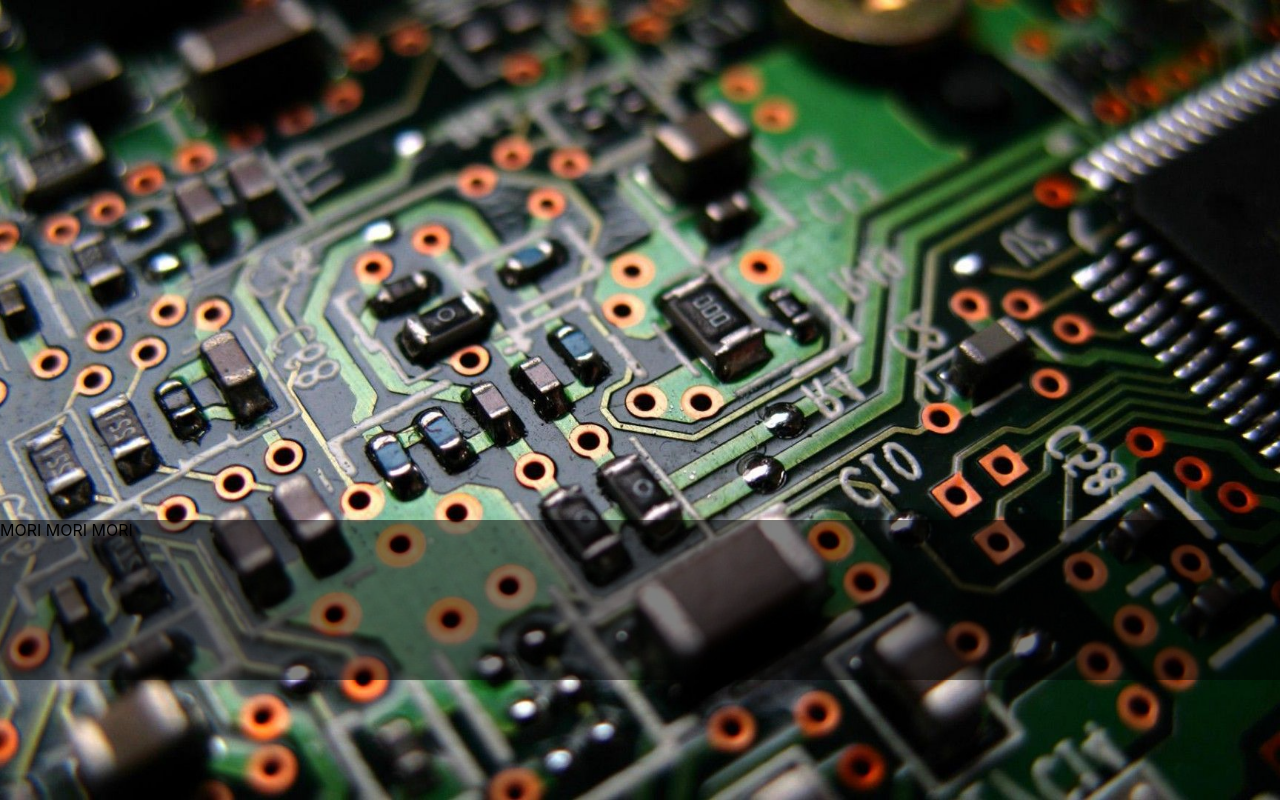
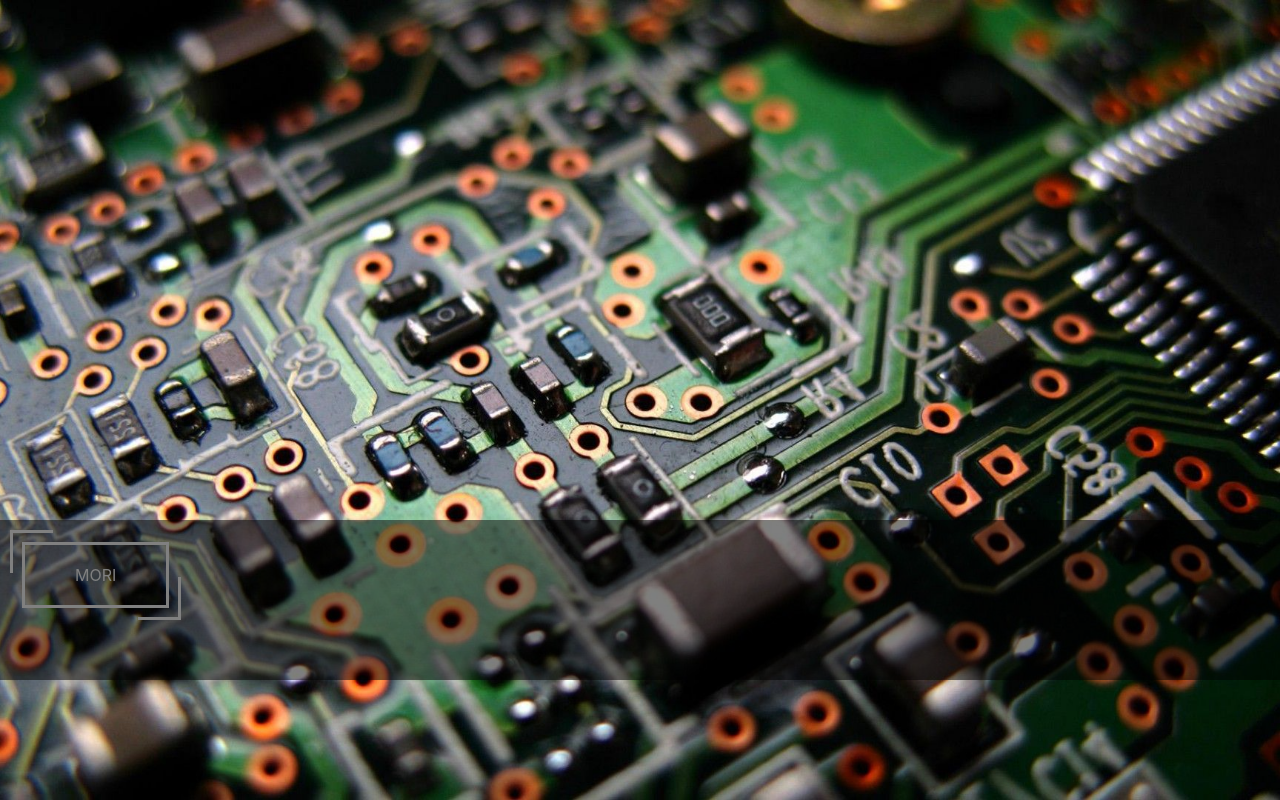
Before and after one commit to moriasano/moriasano.github.io, a React (Create React App) app: page / in a window 1280 px wide. Built offline with nearby package versions, Linux system fonts and the light colour scheme.

Commit message:
animated button

```diff
--- /dev/null
+++ b/src/components/AnimatedButton.js
@@ -0,0 +1,13 @@
+import styles from "../styles/AnimatedButton.css"
+
+function AnimatedButton() {
+    return (
+        <div className={styles}>
+            <div class="buttonWrapper">
+                <a href="#" class="button">MORI</a>
+            </div>
+        </div>
+    );
+}
+
+export default AnimatedButton;
--- a/src/components/Nav.js
+++ b/src/components/Nav.js
@@ -1,9 +1,10 @@
+import AnimatedButton from './AnimatedButton';
 
 function Nav() {
     return (
         <div>
             <div style={{height: "20vh", backgroundColor: "rgba(0, 0, 0, 0.5)"}}>
-            MORI MORI MORI
+            <AnimatedButton></AnimatedButton>
             </div>
         </div>
     );
--- /dev/null
+++ b/src/styles/AnimatedButton.css
@@ -0,0 +1,40 @@
+.buttonWrapper {
+    margin: 0 22px;
+    padding-top: 45px;
+}
+.button {
+    text-decoration: none;
+    padding: 20px 50px;
+    border: 3px solid grey;
+    position: relative;
+    color: grey;
+}
+.button:hover {
+    color: white;
+}
+.button::before,
+.button::after {
+    content: "";
+    position: absolute;
+    width: 40px;
+    height: 40px;
+    border: inherit;
+    transition: all .5s;
+}
+.button::before {
+    top: -15px;
+    left: -15px;
+    border-width: 3px 0 0 3px;
+}
+.button::after {
+    bottom: -15px;
+    right: -15px;
+    border-width: 0 3px 3px 0;
+    color: white;
+}
+.button:hover::before,
+.button:hover::after {
+    width: calc(100% + 27px);
+    height: calc(100% + 27px);
+    border-color: white;
+}
```
